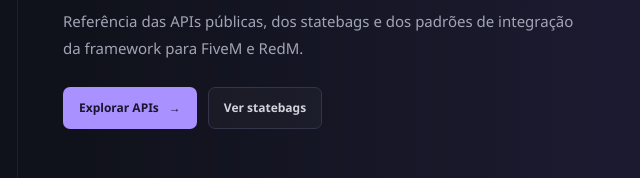
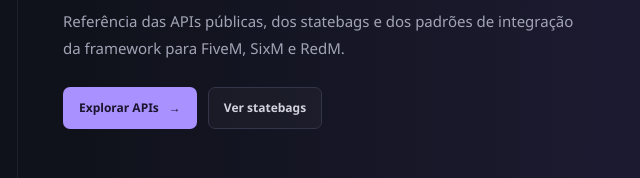
Before and after one commit to Str1ata/StrDocs, a plain HTML site: page index.html in a window 1280 px wide. Shown: the part 237-415 px from the top of the page, 244-884 px from the left. Drawn offline with Linux system fonts and the light colour scheme.

Commit message:
Add SixM to description

```diff
--- a/index.html
+++ b/index.html
@@ -41,7 +41,7 @@
                 <div class="hero-copy">
                     <p class="eyebrow">DOCUMENTAÇÃO OFICIAL · PT-BR</p>
                     <h1>Construa com a <span>Str</span>.</h1>
-                    <p class="hero-description">Referência das APIs públicas, dos statebags e dos padrões de integração da framework para FiveM e RedM.</p>
+                    <p class="hero-description">Referência das APIs públicas, dos statebags e dos padrões de integração da framework para FiveM, SixM e RedM.</p>
                     <div class="hero-actions">
                         <a class="button button-primary" href="#api">Explorar APIs <span aria-hidden="true">→</span></a>
                         <a class="button button-secondary" href="#statebags">Ver statebags</a>
```
